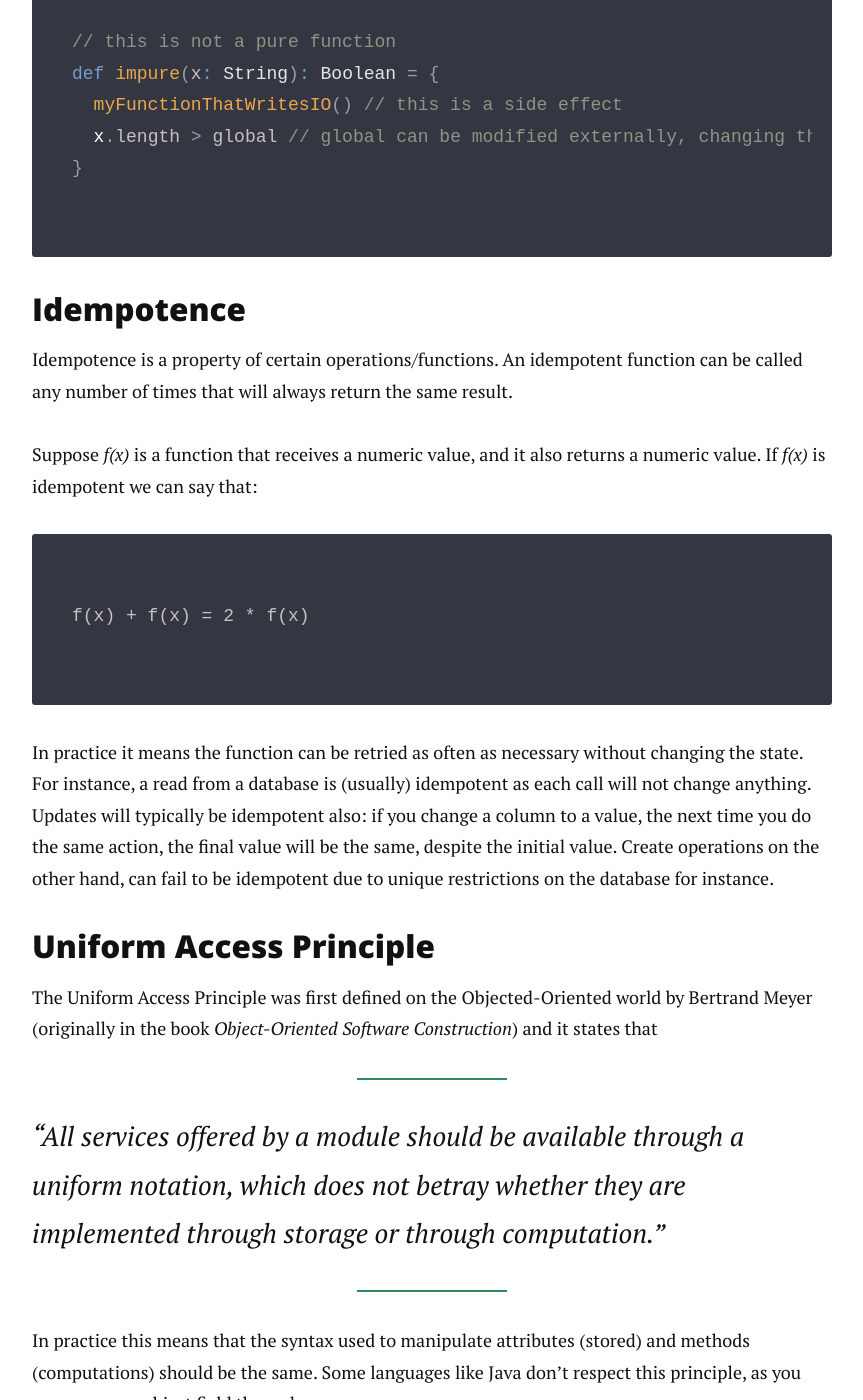
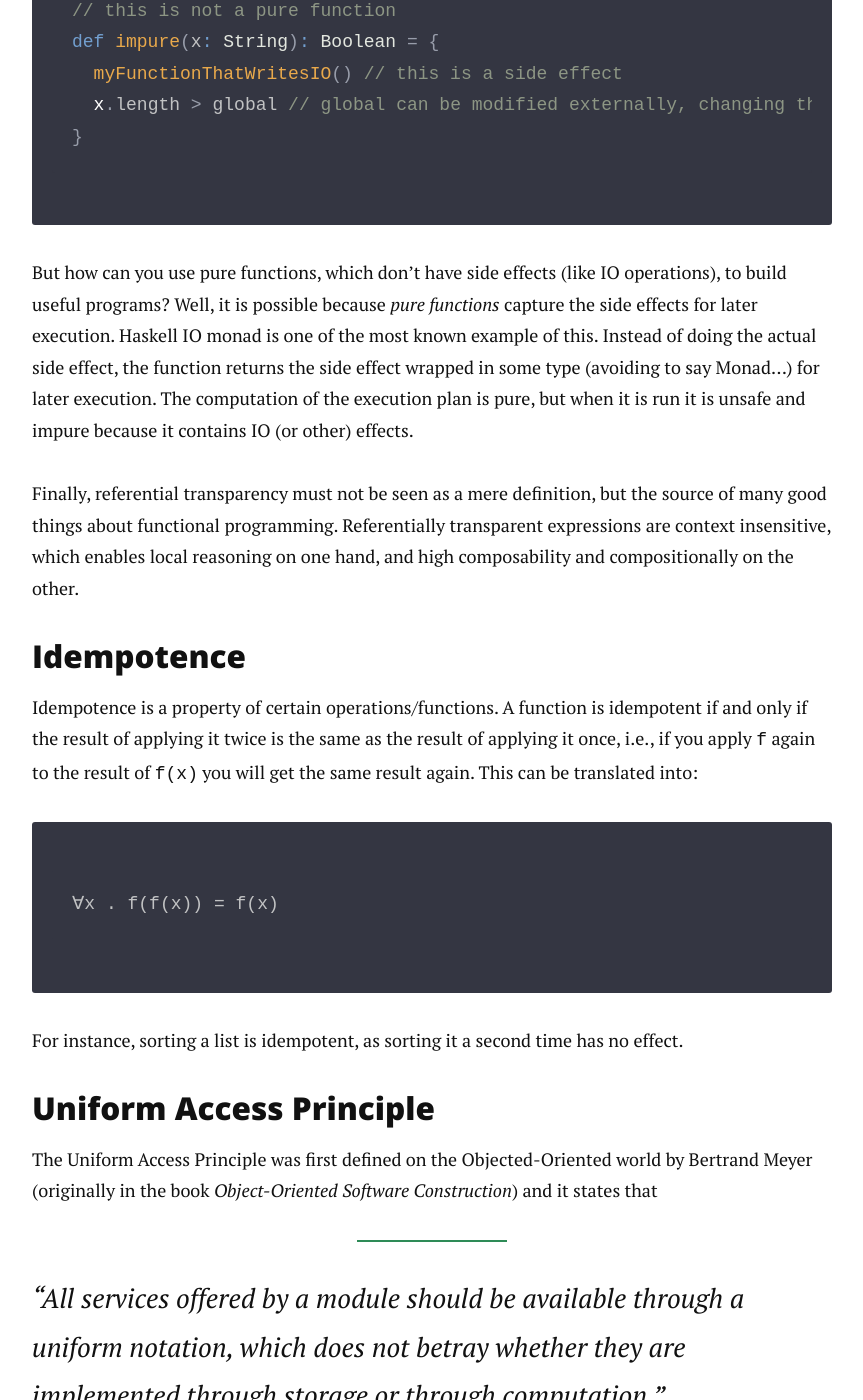
Before and after one commit to pedrorijo91/pedrorijo91.github.io, a Jekyll site: the page built from _posts/2017-02-20-fp-concepts.markdown, in a window 1280 px wide and 1400 px high, scrolled down 2933 px. Shown: the whole window, without its empty margins (208-1071 px from the left). Built offline with Jekyll 4.4.1, drawn with Linux system fonts in a browser that asks for light colours; nearby versions of some CDN libraries; emoji names are drawn with the system emoji font; comment, search, counter and statistics services are not loaded; some of the changed text lies outside the part shown.

Commit message:
Fix some definitions on FP concepts blog post
collect feedback and fix definitions for
- ref transparency
- idempotence

```diff
--- a/_posts/2017-02-20-fp-concepts.markdown
+++ b/_posts/2017-02-20-fp-concepts.markdown
@@ -46,7 +46,7 @@ Examples of expressions with referential transparency:
 }
 ~~~
 
-Referential transparency is one of the requirements to have a *pure function*. Besides referential transparency, a pure function must also be free of side effects. Side effects can include IO operations (stdout, files, database), modification of global variables, etc.
+Referential transparency is the requirement to have a *pure function*. And by the definition of referential transparency, a pure function will not have side effects.
 
 ~~~scala
 // this is a pure function
@@ -67,17 +67,19 @@ def impure(x: String): Boolean = {
 }
 ~~~
 
+But how can you use pure functions, which don't have side effects (like IO operations), to build useful programs? Well, it is possible because *pure functions* capture the side effects for later execution. Haskell IO monad is one of the most known example of this. Instead of doing the actual side effect, the function returns the side effect wrapped in some type (avoiding to say Monad...) for later execution. The computation of the execution plan is pure, but when it is run it is unsafe and impure because it contains IO (or other) effects.
+
+Finally, referential transparency must not be seen as a mere definition, but the source of many good things about functional programming. Referentially transparent expressions are context insensitive, which enables local reasoning on one hand, and high composability and compositionally on the other.
+
 ### Idempotence
 
-Idempotence is a property of certain operations/functions. An idempotent function can be called any number of times that will always return the same result.
-
-Suppose *f(x)* is a function that receives a numeric value, and it also returns a numeric value. If *f(x)* is idempotent we can say that:
+Idempotence is a property of certain operations/functions. A function is idempotent if and only if the result of applying it twice is the same as the result of applying it once, i.e., if you apply `f` again to the result of `f(x)` you will get the same result again. This can be translated into:
 
 ~~~
-f(x) + f(x) = 2 * f(x)
+∀x . f(f(x)) = f(x)
 ~~~
 
-In practice it means the function can be retried as often as necessary without changing the state. For instance, a read from a database is (usually) idempotent as each call will not change anything. Updates will typically be idempotent also: if you change a column to a value, the next time you do the same action, the final value will be the same, despite the initial value. Create operations on the other hand, can fail to be idempotent due to unique restrictions on the database for instance.
+For instance, sorting a list is idempotent, as sorting it a second time has no effect.
 
 ### Uniform Access Principle
 
@@ -112,9 +114,9 @@ obj.method // as long as the method is parameterless of course
 
 This allows to change simple class fields into methods without much effort during the code refactor.
 
-You can see this all over Scala. [Scala best practices](https://www.youtube.com/watch?v=ol2AB5UN1IA) say your code "shouldn't care" if it's dealing with an `Option` or a collection, because all of them can be treated equally in most situations just be using common methods like `.map`, `.foreach`, `.flatMap`, `.filter`, `.isEmpty`, etc.
+You can see this all over Scala. [Scala best practices](https://www.youtube.com/watch?v=ol2AB5UN1IA) say your code "shouldn't care" if it's dealing with an `Option` or a collection, because all of them can be treated equally in most situations just be using common higher order functions like `.map`, `.foreach`, `.flatMap`, `.filter`, `.isEmpty`, etc.
 
-This principle also brings some eventual problems: if you are accessing a value that required an expensive computation (an heavy database query for instance) and you are not aware of the cost, the system may become slow.
+This principle also brings some eventual problems: if you are accessing a value that requires an expensive computation (an heavy database query for instance) and you are not aware of the cost, the system may become slow.
 
 Sometimes you don't care about the implementation underneath, and sometimes you have to be aware of it.
 
@@ -123,3 +125,7 @@ Sometimes you don't care about the implementation underneath, and sometimes you
 Take into account that many definitions for each of the previous concepts are available, and there's not a consensus in many occasions. Just use the definitions I presented as an entry point to the concepts, so that you can start understanding them. Much more detailed information is widely available if you are interested in deepening your knowledge on functional programming concepts.
 
 Also, if you found some incoherence just let me know!
+
+### Edit
+
+Thanks to precious feedback I received (on [reddit](https://www.reddit.com/r/scala/comments/5zqk2l/functional_programmings_concepts/) and on the comments) about some misdefinitions. On one hand, it made me learn a little more, and on the other hand, you guys helped to transmit the correct knowledge to anyone who reads this.
```
